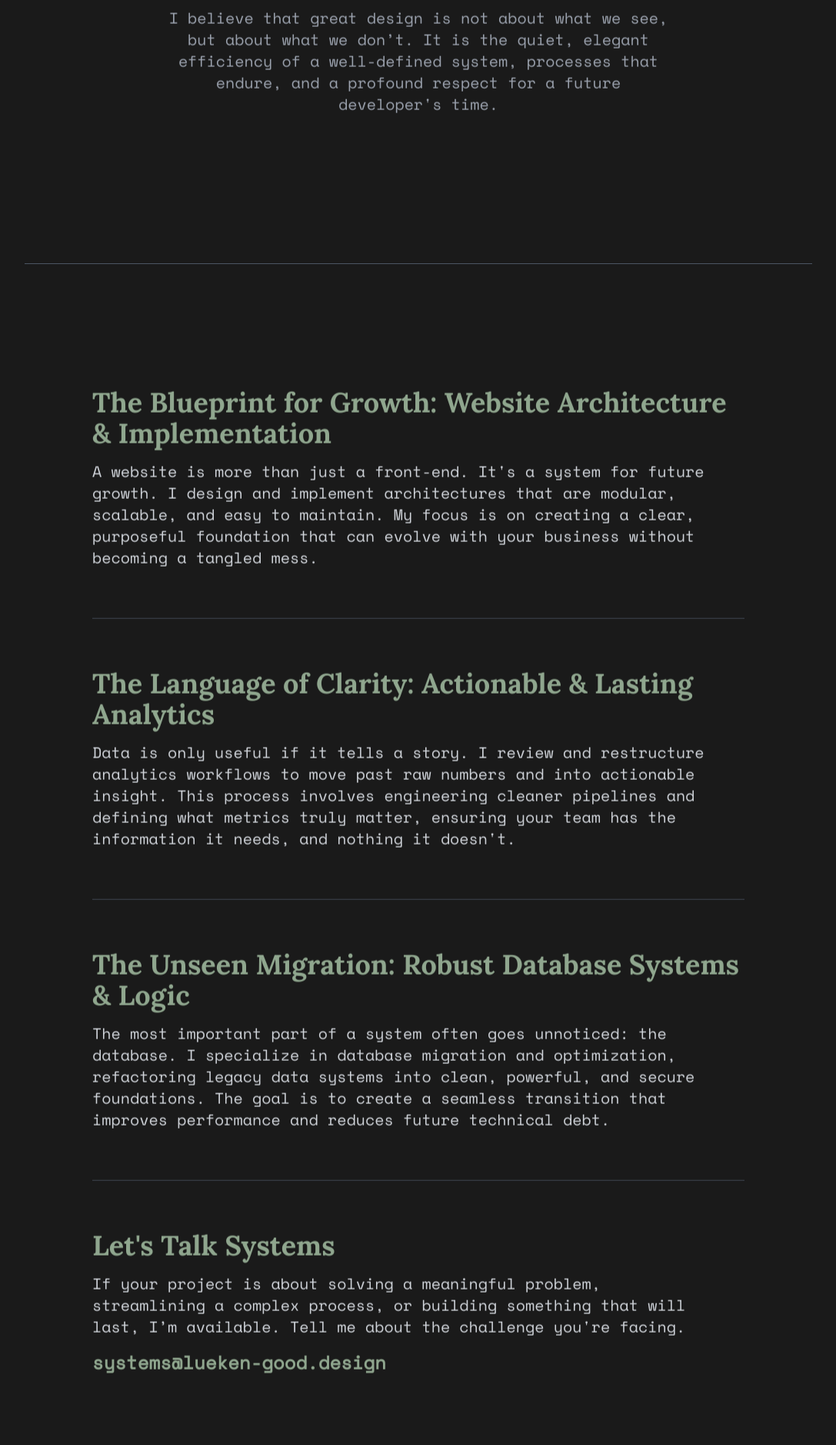
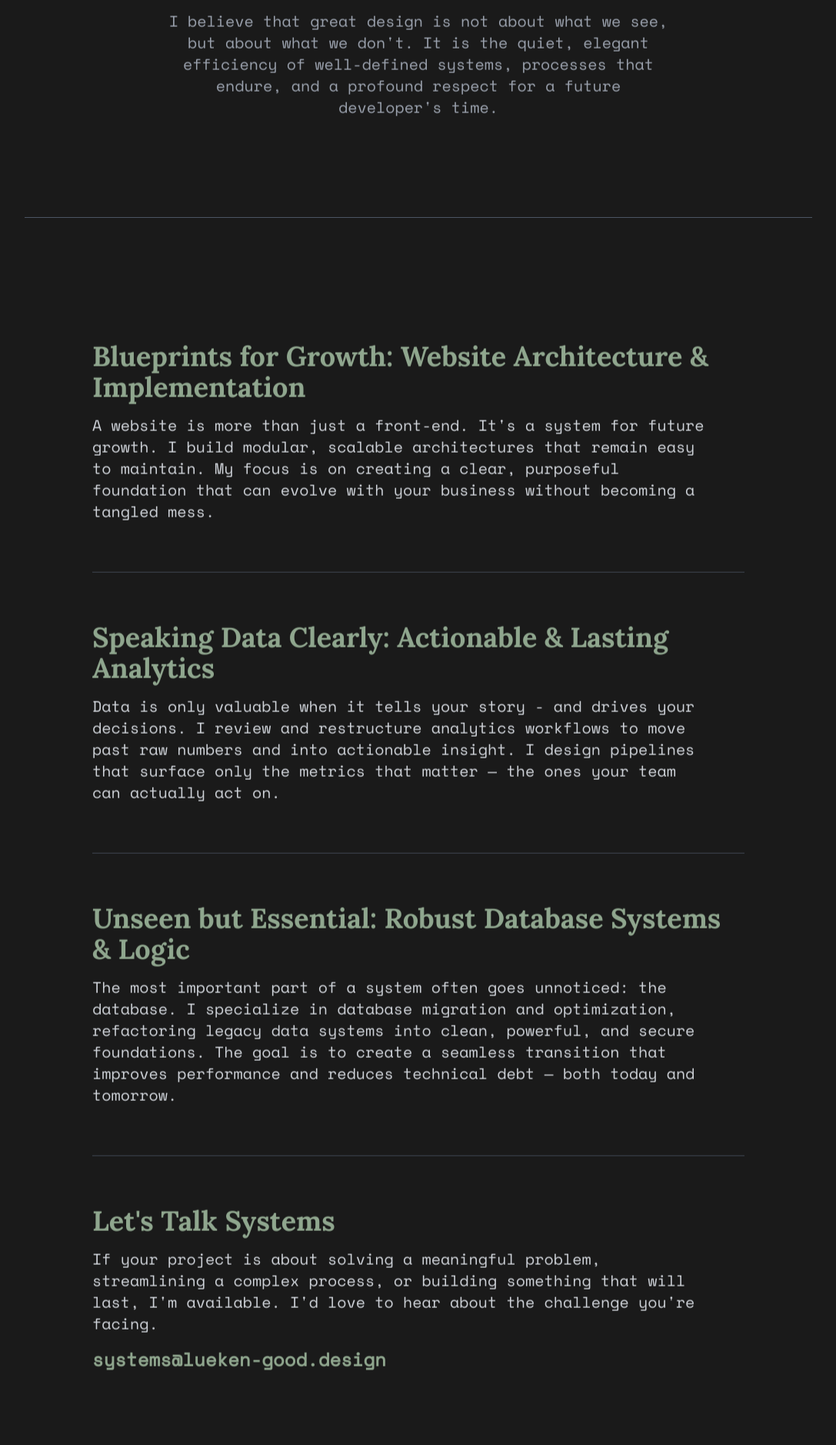
Before and after one commit to Lueken/LGD, a plain HTML site: page index.html in a window 1280 px wide. Shown: the part 474-2351 px from the top of the page at 77% size, without its empty margins (96-1183 px from the left). Drawn offline with nearby package versions, Linux system fonts and the light colour scheme.

Commit message:
edit header

```diff
--- a/index.html
+++ b/index.html
@@ -43,18 +43,22 @@
 </head>
 <body class="bg-[#1a1a1a] text-[#f5f5f5] leading-relaxed antialiased">
 
-    <header class="max-w-5xl mx-auto px-6 py-24 sm:py-32 lg:py-48 text-center border-b border-gray-600">
+    <nav class="max-w-5xl mx-auto px-6 pt-8 pb-4 text-center">
+        <p class="uppercase tracking-widest text-sm text-gray-400">Lueken Good Design</p>
+    </nav>
+
+    <header class="max-w-5xl mx-auto px-6 py-12 sm:py-20 lg:py-32 text-center border-b border-gray-600">
         <h1 class="text-4xl sm:text-5xl lg:text-6xl font-bold mb-4 lg:mb-6">
             <span class="text-[#8FA68E] block mt-2">Sustainable Systems.</span>
             <span class="text-gray-400 block mt-2">Built for Longevity & Evolution.</span>
             <span class="text-white block mt-2">Human-Centered.</span>
         </h1>
-      <p class="mt-6 text-2xl font-semibold text-gray-300 reveal-element">
-          Crafting digital foundations that endure.
-      </p>
+        <p class="mt-6 text-2xl font-semibold text-gray-300 reveal-element">
+            Crafting digital foundations that endure.
+        </p>
         <p class="mt-8 text-xl max-w-2xl mx-auto text-gray-400 reveal-element">
-            I believe that great design is not about what we see, but about what we don’t.
-            It is the quiet, elegant efficiency of a well-defined system, processes that endure, and a profound respect for a future developer's time.
+            I believe that great design is not about what we see, but about what we don't.
+            It is the quiet, elegant efficiency of well-defined systems, processes that endure, and a profound respect for a future developer's time.
         </p>
     </header>
 
@@ -64,23 +68,23 @@
           give each section a distinct visual weight.
         -->
         <section id="service-one" class="py-16 border-b border-gray-600 reveal-element">
-            <h2 class="text-3xl sm:text-4xl font-bold mb-4 text-[#8FA68E]">The Blueprint for Growth: Website Architecture & Implementation</h2>
+            <h2 class="text-3xl sm:text-4xl font-bold mb-4 text-[#8FA68E]">Blueprints for Growth: Website Architecture & Implementation</h2>
             <p class="text-xl max-w-prose text-gray-300">
-                A website is more than just a front-end. It's a system for future growth. I design and implement architectures that are modular, scalable, and easy to maintain. My focus is on creating a clear, purposeful foundation that can evolve with your business without becoming a tangled mess.
+                A website is more than just a front-end. It's a system for future growth. I build modular, scalable architectures that remain easy to maintain. My focus is on creating a clear, purposeful foundation that can evolve with your business without becoming a tangled mess.
             </p>
         </section>
 
         <section id="service-two" class="py-16 border-b border-gray-600 reveal-element">
-            <h2 class="text-3xl sm:text-4xl font-bold mb-4 text-[#8FA68E]">The Language of Clarity: Actionable & Lasting Analytics</h2>
+            <h2 class="text-3xl sm:text-4xl font-bold mb-4 text-[#8FA68E]">Speaking Data Clearly: Actionable & Lasting Analytics</h2>
             <p class="text-xl max-w-prose text-gray-300">
-                Data is only useful if it tells a story. I review and restructure analytics workflows to move past raw numbers and into actionable insight. This process involves engineering cleaner pipelines and defining what metrics truly matter, ensuring your team has the information it needs, and nothing it doesn't.
+                Data is only valuable when it tells your story - and drives your decisions. I review and restructure analytics workflows to move past raw numbers and into actionable insight. I design pipelines that surface only the metrics that matter — the ones your team can actually act on.
             </p>
         </section>
 
         <section id="service-three" class="py-16 border-b border-gray-600 reveal-element">
-            <h2 class="text-3xl sm:text-4xl font-bold mb-4 text-[#8FA68E]">The Unseen Migration: Robust Database Systems & Logic</h2>
+            <h2 class="text-3xl sm:text-4xl font-bold mb-4 text-[#8FA68E]">Unseen but Essential: Robust Database Systems & Logic</h2>
             <p class="text-xl max-w-prose text-gray-300">
-                The most important part of a system often goes unnoticed: the database. I specialize in database migration and optimization, refactoring legacy data systems into clean, powerful, and secure foundations. The goal is to create a seamless transition that improves performance and reduces future technical debt.
+                The most important part of a system often goes unnoticed: the database. I specialize in database migration and optimization, refactoring legacy data systems into clean, powerful, and secure foundations. The goal is to create a seamless transition that improves performance and reduces technical debt — both today and tomorrow.
             </p>
         </section>
 
@@ -88,14 +92,14 @@
         <section id="contact" class="pt-16 reveal-element">
             <h2 class="text-3xl sm:text-4xl font-bold mb-4 text-[#8FA68E]">Let's Talk Systems</h2>
             <p class="text-xl max-w-prose text-gray-300">
-                If your project is about solving a meaningful problem, streamlining a complex process, or building something that will last, I’m available. Tell me about the challenge you're facing.
+                If your project is about solving a meaningful problem, streamlining a complex process, or building something that will last, I'm available. I'd love to hear about the challenge you're facing.
             </p>
             <a href="mailto:systems@lueken-good.design" class="mt-4 text-2xl font-bold text-[#8FA68E] hover:text-[#EF4444] transition-colors duration-200 inline-block">systems@lueken-good.design</a>
         </section>
     </main>
 
     <footer class="max-w-4xl mx-auto px-6 py-12 text-center text-sm text-gray-400 border-t border-gray-600 mt-24">
-        <p>&copy; 2024. All systems nominal.</p>
+        <p>&copy; 2024 Lueken Good Design. All systems nominal.</p>
     </footer>
 
     <script>
```
